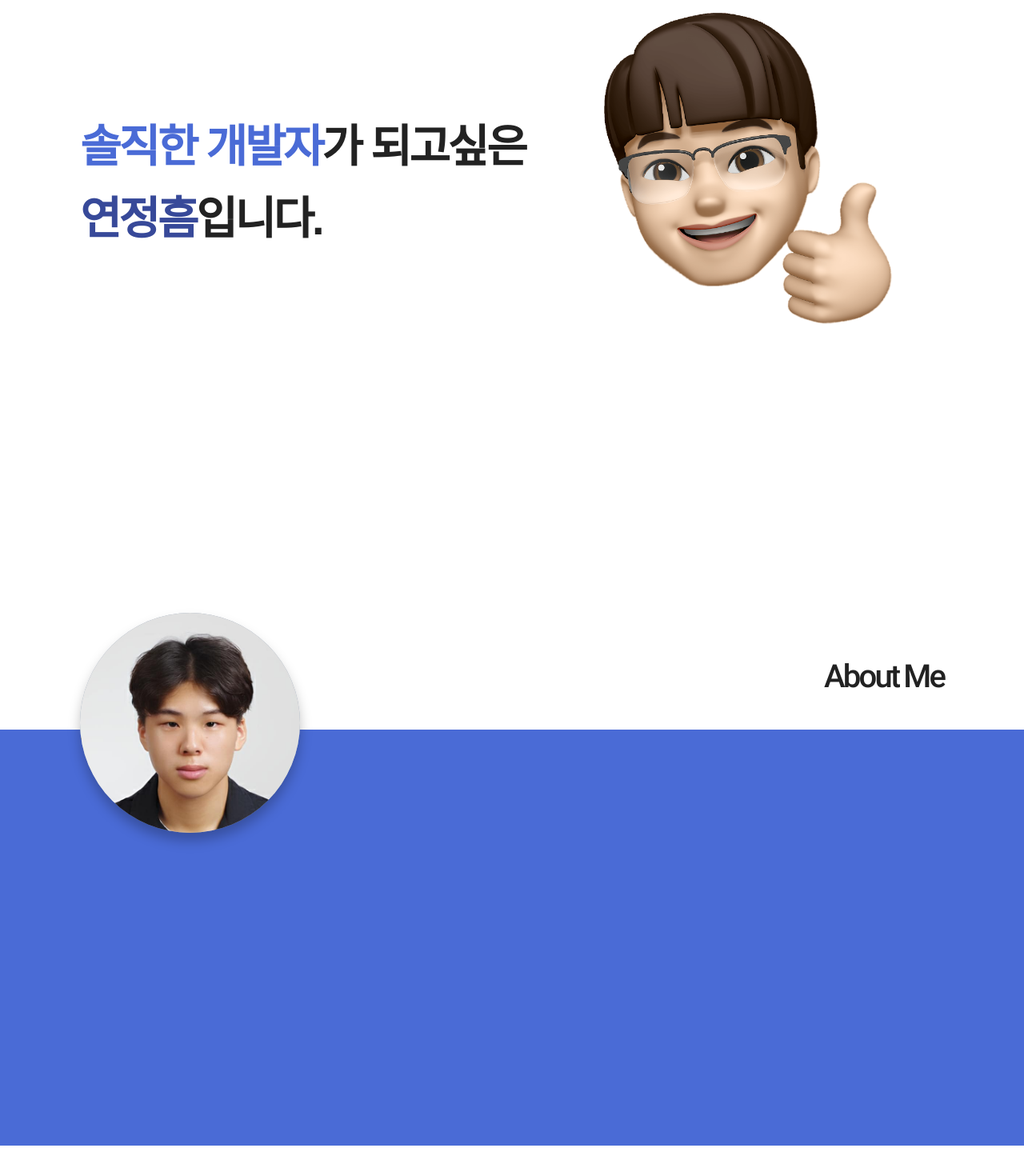
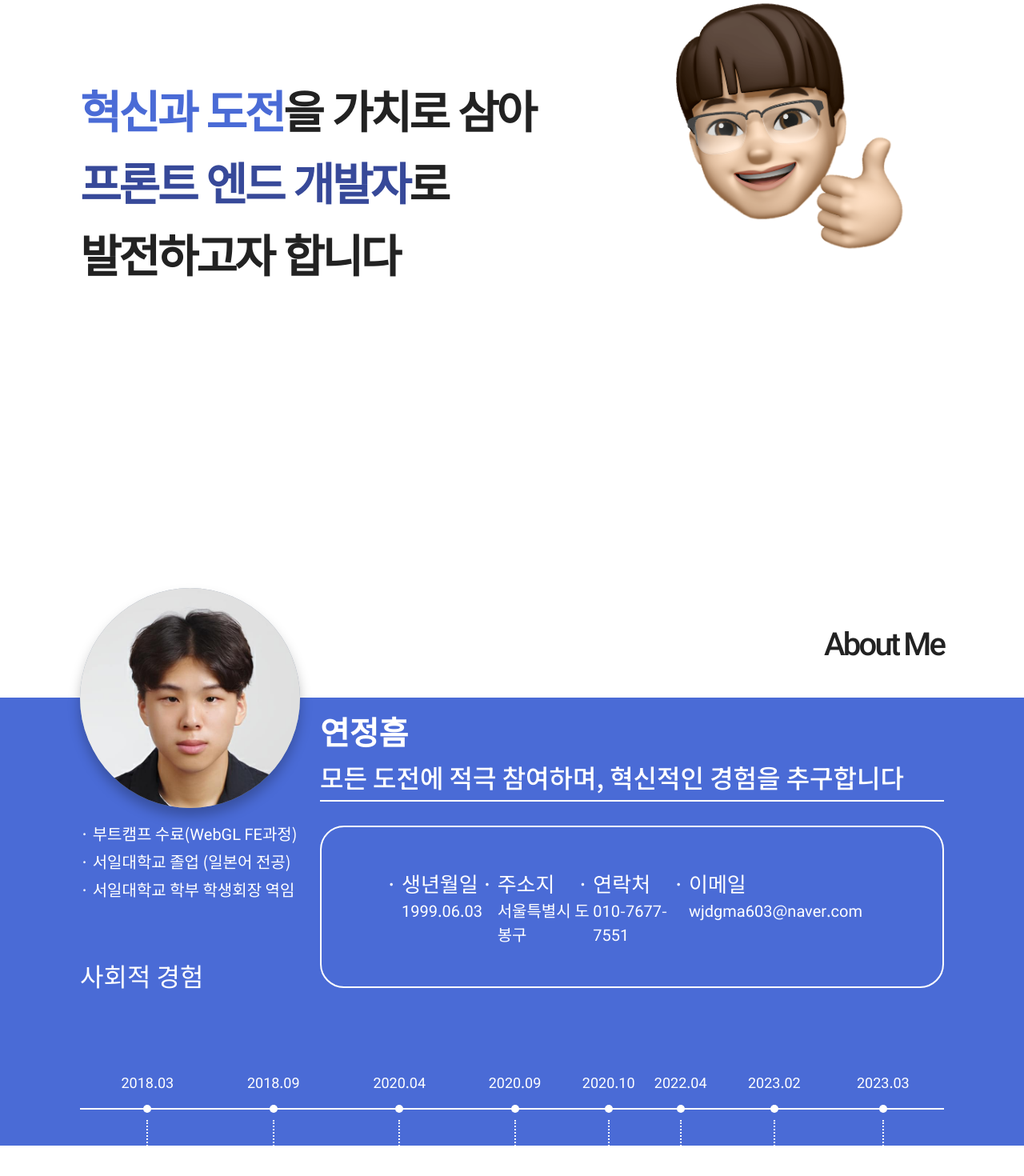
Before and after one commit to wjdgma603/Portfolio, a React (Create React App) app: page / in a window 1280 px wide. Shown: the part 168-1638 px from the top of the page at 80% size. Before the commit the page ends 1600 px from the top, so only its background shows below. Built offline with nearby package versions, Linux system fonts and the light colour scheme; a web font is replaced by a local one.

Commit message:
어바웃 섹션 오버플로우 문제 미해결

```diff
--- a/src/Common.css
+++ b/src/Common.css
@@ -24,16 +24,6 @@
   }
 }
 @layer components {
-  .UnderLine::after {
-    display: block;
-    content: "";
-    transform: scaleX(0);
-    transition-property: transform;
-    transition-timing-function: ease-in-out;
-  }
-  .UnderLine:hover::after {
-    transform: scaleX(1);
-  }
   .transition1000 {
     @apply transition-all duration-1000;
   }
@@ -49,14 +39,48 @@
   .TextColor {
     @apply text-black100 dark:text-darkmodeWhite;
   }
+  .RTextColor {
+    @apply text-white dark:text-darkmodeWhite;
+  }
   .BgColor {
     @apply bg-white dark:bg-darkmodeBlack100;
+  }
+  .RBgColor {
+    @apply bg-white dark:bg-darkmodeWhite;
   }
   .title {
     @apply text-black100 text-[40px] font-medium tracking-[-2.88px];
   }
+  .Border {
+    @apply border-b-2 border-solid border-black100 dark:border-darkmodeWhite;
+  }
+  .RBorder {
+    @apply border-b-2 border-solid border-white dark:border-darkmodeWhite;
+  }
+  .AfterDot {
+    @apply relative after:content-["·"] after:block after:absolute after:left-[-20px] after:top-[0px];
+  }
+  .AfterBorder {
+    @apply relative after:content-[""] after:block after:w-[100%] after:absolute after:top-[150px] after:RBorder;
+  }
+  .AfterDotted {
+    @apply relative after:translate-x-[-50%] after:top-[190%] after:left-[50%] after:h-[45px] after:border-r-[2px] after:border-dotted after:border-white after:absolute  dark:after:border-darkmodeWhite after:content-[''];
+  }
+}
+
+@layer Utilities {
   .BoxShadow {
     box-shadow: 0px 10px 15px 0px rgba(0, 0, 0, 0.25);
+  }
+  .UnderLine::after {
+    display: block;
+    content: "";
+    transform: scaleX(0);
+    transition-property: transform;
+    transition-timing-function: ease-in-out;
+  }
+  .UnderLine:hover::after {
+    transform: scaleX(1);
   }
 }
 
--- a/src/Common/Json/Info.json
+++ b/src/Common/Json/Info.json
@@ -1,6 +1,38 @@
 [
-  { "title": "Intro", "HighlightTitle1": "솔직한 개발자" },
-  { "title": "About Me" },
+  {
+    "title": "Intro",
+    "HighlightTitle": [
+      "혁신과 도전",
+      "을 가치로 삼아",
+      "프론트 엔드 개발자",
+      "로 발전하고자 합니다"
+    ]
+  },
+  {
+    "title": "About Me",
+    "Name": ["연정흠", "모든 도전에 적극 참여하며, 혁신적인 경험을 추구합니다"],
+    "SimpleCV": [
+      "부트캠프 수료(WebGL FE과정)",
+      "서일대학교 졸업 (일본어 전공)",
+      "서일대학교 학부 학생회장 역임"
+    ],
+    "BasicInformation": [
+      { "생년월일": "1999.06.03" },
+      { "주소지": "서울특별시 도봉구" },
+      { "연락처": "010-7677-7551" },
+      { "이메일": "wjdgma603@naver.com" }
+    ],
+    "SocialExperience": [
+      { "2018.03": "서일대학교 입학\n(일본어 학과)" },
+      { "2018.09": "서일대학교\n학부 학생회장 (1년)" },
+      { "2020.04": "고려휴먼스 입사" },
+      { "2020.09": "고려휴먼스 퇴사\n(군 입대)" },
+      { "2020.10": "군 입대" },
+      { "2022.04": "군 전역" },
+      { "2023.02": "서일대학교 졸업" },
+      { "2023.03": "부트캠프 수강" }
+    ]
+  },
   { "title": "Skill" },
   { "title": "Project" },
   { "title": "Contact" }
--- a/src/Component/About/About.js
+++ b/src/Component/About/About.js
@@ -13,23 +13,77 @@ const About = ({ Info }) => {
     <section className="Section flex justify-end items-end flex-col BgColor transition1000">
       <h1
         className="title TextColor transition1000 px-[100px] py-[40px]"
-        data-aos="fade-up"
-      >
+        data-aos="fade-up">
         {Info.title}
       </h1>
-      <article className="w-[100%] h-[65%] bg-blue100 px-[100px] relative">
+      <article className="w-[100%] h-[70%] bg-blue100 px-[100px] relative flex flex-col">
         <div
-          className="w-[275px] h-[275px] bg-slate-400 rounded-[50%] absolute top-[-28%] overflow-hidden BoxShadow"
+          className="w-[275px] h-[275px] bg-slate-400 rounded-[50%] absolute top-[-137.5px] overflow-hidden BoxShadow"
+          data-aos="fade-up">
+          <img src={require("./images/AboutProfile.jpg")} alt="ProfileImage" />
+        </div>
+        <div
+          className="ml-[300px] mt-[15px] pb-[5px] RBorder"
           data-aos="fade-up"
-        >
-          <img src={require("./images/AboutProfile.jpg")} />
+          data-aos-delay="500">
+          <h1 className="text-[40px] font-bold RTextColor">{Info.Name[0]}</h1>
+          <h1 className="text-[32px] font-medium RTextColor">{Info.Name[1]}</h1>
         </div>
-        <div className="">
-          <h1 className="">연정흠</h1>
+        <div className="w-[100%] h-auto flex">
+          <div
+            className="w-[300px] pt-[25px]"
+            data-aos="fade-up"
+            data-aos-delay="600">
+            {Info.SimpleCV.map((CVdata, index) => (
+              <p
+                className="RTextColor text-[20px] pb-[5px]"
+                key={CVdata[index]}>
+                &middot; {CVdata}
+              </p>
+            ))}
+          </div>
+          <div
+            className="flex-1 mt-[30px] border-2 border-white dark:border-darkmodeWhite rounded-[30px] px-[100px] py-[50px] flex"
+            data-aos="fade-up"
+            data-aos-delay="700">
+            {Info.BasicInformation.map((BasicInfo) => (
+              <div className="flex-1 RTextColor">
+                <h1 className="text-[26px] AfterDot">
+                  {Object.keys(BasicInfo)}
+                </h1>
+                <p className="text-[20px]">{Object.values(BasicInfo)}</p>
+              </div>
+            ))}
+          </div>
+        </div>
+        <div
+          className="flex-1 AfterBorder"
+          data-aos="fade-up"
+          data-aos-offset="-100"
+          data-aos-delay="700">
+          <h1 className="text-[32px] RTextColor absolute top-[-40px]">
+            사회적 경험
+          </h1>
+          <div className="w-[100%] flex justify-evenly absolute top-[104px]">
+            {Info.SocialExperience.map((SocialExp, index) => (
+              <div
+                className="flex flex-col items-center"
+                data-aos="fade-up"
+                data-aos-delay={700 + 100 * index}
+                data-aos-offset="-100">
+                <div className="text-center RTextColor text-[18px] pb-[15px]">
+                  {Object.keys(SocialExp)}
+                </div>
+                <div className="w-[10px] h-[10px] rounded-[50%] RBgColor AfterDotted"></div>
+                <div className="text-center RTextColor text-[18px] whitespace-pre-wrap pt-[60px]">
+                  {Object.values(SocialExp)}
+                </div>
+              </div>
+            ))}
+          </div>
         </div>
       </article>
     </section>
   );
 };
-
 export default About;
--- a/src/Component/Intro/Intro.js
+++ b/src/Component/Intro/Intro.js
@@ -12,17 +12,16 @@ const Intro = ({ Info }) => {
     <section className="Section flex betweencenter px-[100px] select-none BgColor transition1000">
       <article
         className="text-[56px] font-bold tracking-[-3.2px] TextColor transition1000 break-keep"
-        data-aos="fade-right"
-      >
+        data-aos="fade-right">
         <span className="text-blue100 UnderLine inline-block after:origin-left after:border-b-[6px] after:border-solid after:duration-[1.5s] after:border-b-blue100">
-          {Info.HighlightTitle1}
+          {Info.HighlightTitle[0]}
         </span>
-        가 되고싶은
+        {Info.HighlightTitle[1]}
         <br />
         <span className="text-blue UnderLine inline-block after:origin-left after:border-b-[6px] after:border-solid after:duration-[1.5s] after:border-b-blue">
-          연정흠
+          {Info.HighlightTitle[2]}
         </span>
-        입니다.
+        {Info.HighlightTitle[3]}
       </article>
       <article className="w-[500px] h-[500px] animate-Sbounce">
         <img
```
